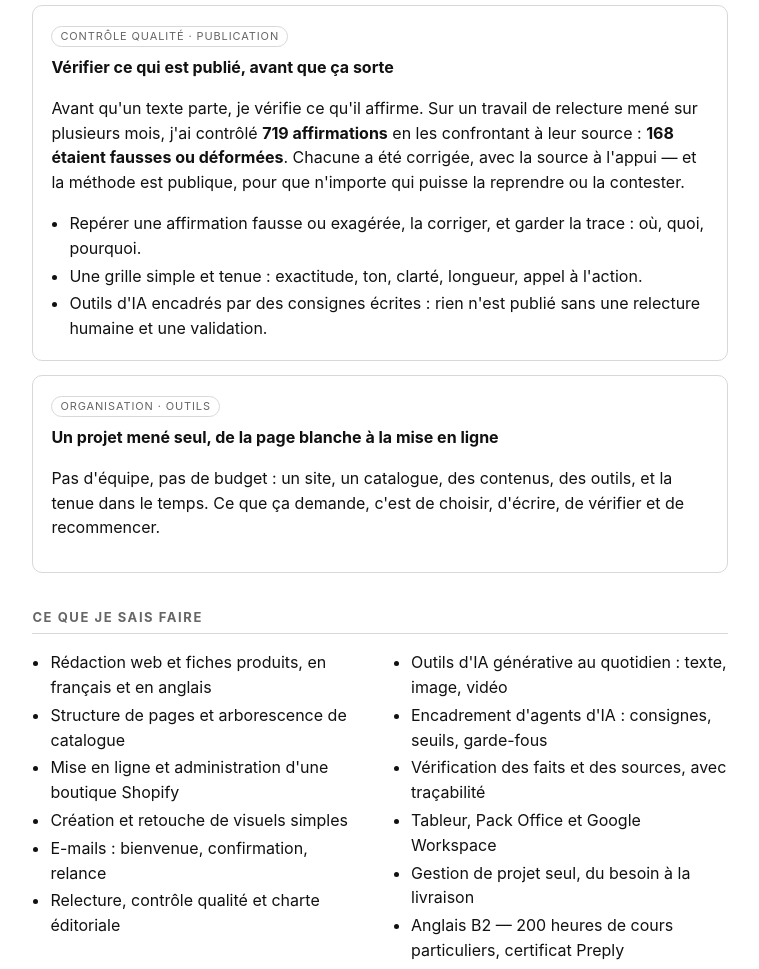
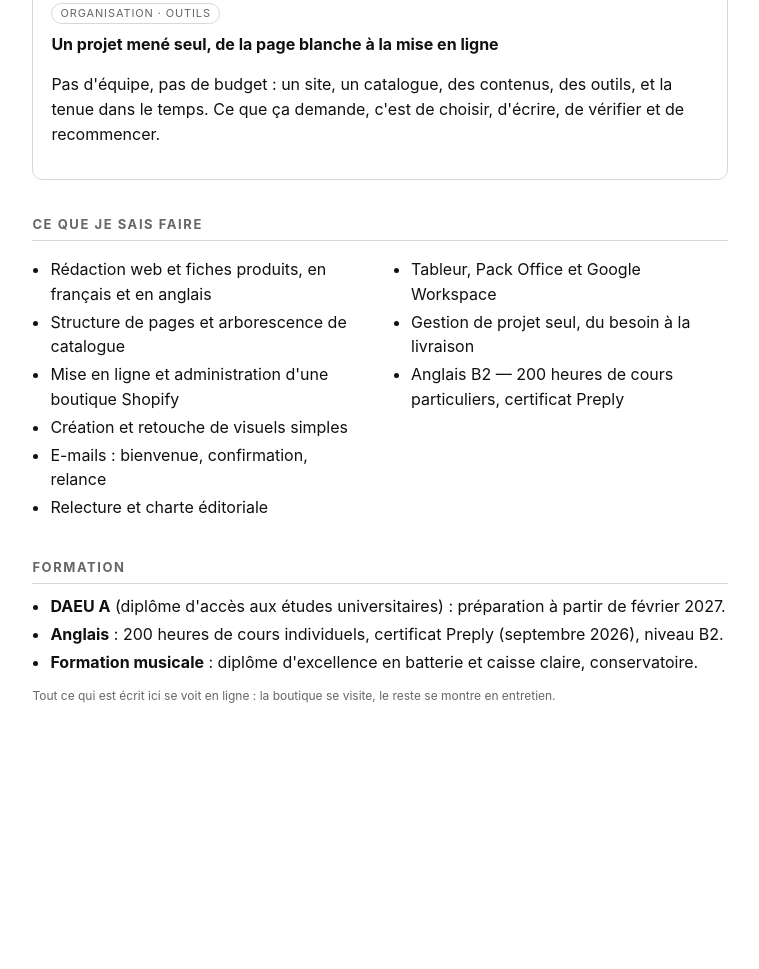
Before and after one commit to raphaelparatore/portfolio-communication, a plain HTML site: page PORTFOLIO-communication-contenus.html in a window 1280 px wide. Shown: the part 638-1607 px from the top of the page, without its empty margins (70-829 px from the left). After the commit the page ends 1415 px from the top, so only its background shows below. Drawn offline with Linux system fonts and the light colour scheme.

Commit message:
Portfolio : retrait de la réalisation contrôle qualité et de toute référence IA

```diff
--- a/PORTFOLIO-communication-contenus.html
+++ b/PORTFOLIO-communication-contenus.html
@@ -1,6 +1,6 @@
 <!doctype html>
 <html lang="fr"><head><meta charset="utf-8">
-<title>Raphaël Paratore — contenus numériques, e-commerce et contrôle qualité</title>
+<title>Raphaël Paratore — contenus numériques et boutique en ligne</title>
 <style>
 :root{--ink:#111;--mut:#666;--line:#d8d8d8}
 *{box-sizing:border-box}
@@ -21,7 +21,7 @@ a{color:var(--ink)}
 </style></head><body>
 
 <h1>Raphaël Paratore</h1>
-<p class="lead">Contenus numériques, boutique en ligne et évaluation de ce que produisent les outils d'IA. Je produis des pages, des textes et des visuels, et je vérifie ce qui est publié avant qu'il le soit.</p>
+<p class="lead">Contenus numériques et boutique en ligne. J'écris les textes, je construis les pages, je fais les visuels, et je tiens le site à jour.</p>
 <div class="contact">Caderousse (84860) · raphael.gparatore@gmail.com · 07 82 37 62 95 · <a href="https://github.com/raphaelparatore/evaluation-ia-francais">github.com/raphaelparatore/evaluation-ia-francais</a></div>
 
 <h2>Réalisations</h2>
@@ -37,16 +37,7 @@ a{color:var(--ink)}
 </ul>
 </div>
 
-<div class="case">
-<span class="tag">Contrôle qualité · publication</span>
-<h3>Vérifier ce qui est publié, avant que ça sorte</h3>
-<p>Avant qu'un texte parte, je vérifie ce qu'il affirme. Sur un travail de relecture mené sur plusieurs mois, j'ai contrôlé <strong>719 affirmations</strong> en les confrontant à leur source : <strong>168 étaient fausses ou déformées</strong>. Chacune a été corrigée, avec la source à l'appui — et la méthode est publique, pour que n'importe qui puisse la reprendre ou la contester.</p>
-<ul>
-<li>Repérer une affirmation fausse ou exagérée, la corriger, et garder la trace : où, quoi, pourquoi.</li>
-<li>Une grille simple et tenue : exactitude, ton, clarté, longueur, appel à l'action.</li>
-<li>Outils d'IA encadrés par des consignes écrites : rien n'est publié sans une relecture humaine et une validation.</li>
-</ul>
-</div>
+
 
 <div class="case">
 <span class="tag">Organisation · outils</span>
@@ -63,14 +54,14 @@ a{color:var(--ink)}
 <li>Mise en ligne et administration d'une boutique Shopify</li>
 <li>Création et retouche de visuels simples</li>
 <li>E-mails : bienvenue, confirmation, relance</li>
-<li>Relecture, contrôle qualité et charte éditoriale</li>
+<li>Relecture et charte éditoriale</li>
 </ul>
 </div>
 <div>
 <ul>
-<li>Outils d'IA générative au quotidien : texte, image, vidéo</li>
-<li>Encadrement d'agents d'IA : consignes, seuils, garde-fous</li>
-<li>Vérification des faits et des sources, avec traçabilité</li>
+
+
+
 <li>Tableur, Pack Office et Google Workspace</li>
 <li>Gestion de projet seul, du besoin à la livraison</li>
 <li>Anglais B2 — 200 heures de cours particuliers, certificat Preply</li>
@@ -85,5 +76,5 @@ a{color:var(--ink)}
 <li><strong>Formation musicale</strong> : diplôme d'excellence en batterie et caisse claire, conservatoire.</li>
 </ul>
 
-<p class="small">Ce document ne contient aucun chiffre non vérifiable : chaque résultat cité se contrôle sur les liens donnés.</p>
+<p class="small">Tout ce qui est écrit ici se voit en ligne : la boutique se visite, le reste se montre en entretien.</p>
 </body></html>
```
Also changed, not shown: index.html (+8 -17 lines), 3 other files.
